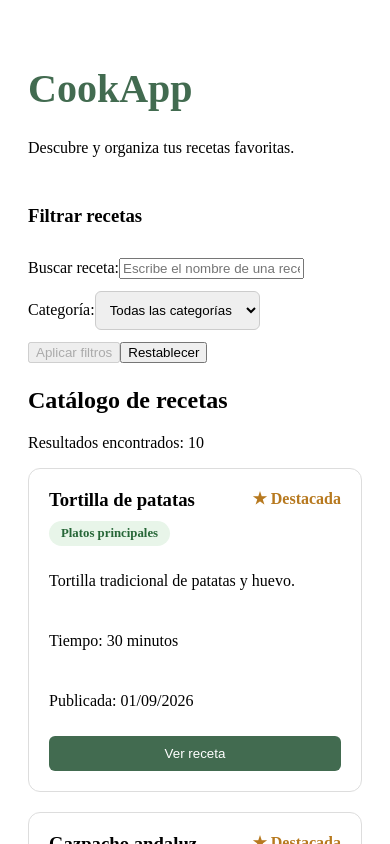
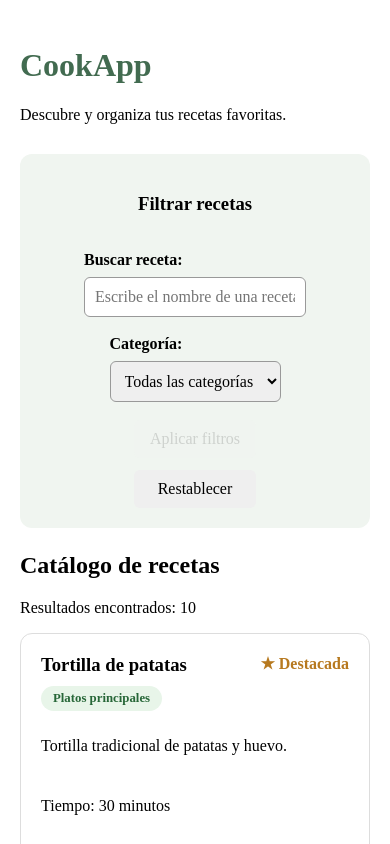
Before and after one commit to PaulaTeixidor/ioc-angular-cookapp-Paula-Castro, an Angular app: page / in a window 390 px wide. Shown: the top 844 px of the page. Built offline with nearby package versions, Linux system fonts and the light colour scheme.

Commit message:
feat: completa accesibilidad y diseño responsive EAC2

```diff
--- a/src/app/app.component.html
+++ b/src/app/app.component.html
@@ -1,7 +1,19 @@
-<main class="main-container">
+
+<a class="skip-link" href="#contenido-principal">
+  Saltar al contenido principal
+</a>
+
+<a class="skip-link" href="#contenido-principal">
+  Saltar al contenido principal
+</a>
+
+
+<main id="contenido-principal" class="main-container">
   <header>
     <h1>CookApp</h1>
     <p>Descubre y organiza tus recetas favoritas.</p>
+
+
   </header>
 
   <app-receta-filter
@@ -10,7 +22,7 @@
 
 <h2>Catálogo de recetas</h2>
 
-<p class="contador">
+<p class="contador" role="status" aria-live="polite">
   Resultados encontrados: {{ recetasFiltradas.length }}
 </p>
 
--- a/src/app/app.component.scss
+++ b/src/app/app.component.scss
@@ -1,7 +1,7 @@
 .main-container {
-  max-width: 1200px;
+  width: min(100% - 40px, 1200px);
   margin: 0 auto;
-  padding: 30px 20px;
+  padding: 30px 0;
 }
 
 header {
@@ -19,3 +19,19 @@ header h1 {
   border-radius: 12px;
   background: #f0f5f0;
 }
+
+/* Adaptación a móviles */
+@media (max-width: 600px) {
+  .main-container {
+    width: calc(100% - 24px);
+    padding: 18px 0;
+  }
+
+  header h1 {
+    font-size: 2rem;
+  }
+
+  .detalle {
+    padding: 16px;
+  }
+}
--- a/src/app/components/receta-filter/receta-filter.component.html
+++ b/src/app/components/receta-filter/receta-filter.component.html
@@ -1,7 +1,5 @@
 <form #formulario="ngForm" (ngSubmit)="aplicarFiltros()">
-
   <div class="filtros">
-
     <h3>Filtrar recetas</h3>
 
     <!-- Campo de búsqueda -->
@@ -17,10 +15,12 @@
         minlength="3"
         #texto="ngModel"
         placeholder="Escribe el nombre de una receta..."
+        [attr.aria-invalid]="texto.invalid && (texto.dirty || texto.touched)"
+        aria-describedby="error-busqueda"
       />
 
       @if (texto.invalid && (texto.dirty || texto.touched)) {
-        <div class="error">
+        <div id="error-busqueda" class="error" role="alert">
           @if (texto.errors?.['required']) {
             <p>El campo de búsqueda es obligatorio.</p>
           }
@@ -64,7 +64,5 @@
         Restablecer
       </button>
     </div>
-
   </div>
-
 </form>
--- a/src/app/components/receta-filter/receta-filter.component.scss
+++ b/src/app/components/receta-filter/receta-filter.component.scss
@@ -11,3 +11,70 @@ select {
   border: 1px solid #ccc;
   border-radius: 6px;
 }
+
+.filtros {
+  display: flex;
+  flex-direction: column;
+  gap: 18px;
+  padding: 20px;
+  background: #f0f5f0;
+  border-radius: 12px;
+}
+
+.campo {
+  display: flex;
+  flex-direction: column;
+  gap: 8px;
+}
+
+.campo label {
+  font-weight: 600;
+}
+
+.campo input,
+.campo select {
+  width: 100%;
+  box-sizing: border-box;
+  padding: 10px;
+  border: 1px solid #999;
+  border-radius: 6px;
+  font: inherit;
+}
+
+.error {
+  color: #b42318;
+  font-size: 0.9rem;
+}
+
+.error p {
+  margin: 4px 0;
+}
+
+.botones {
+  display: flex;
+  flex-wrap: wrap;
+  gap: 12px;
+}
+
+.botones button {
+  padding: 10px 16px;
+  border: none;
+  border-radius: 6px;
+  cursor: pointer;
+  font: inherit;
+}
+
+.botones button:disabled {
+  opacity: 0.5;
+  cursor: not-allowed;
+}
+
+@media (max-width: 600px) {
+  .botones {
+    flex-direction: column;
+  }
+
+  .botones button {
+    width: 100%;
+  }
+}
--- a/src/app/components/receta-list/receta-list.component.html
+++ b/src/app/components/receta-list/receta-list.component.html
@@ -11,10 +11,10 @@
 
   } @else {
 
-    <p class="mensaje-vacio">
-      No se han encontrado recetas.
-      Prueba  modificar los filtros.
-    </p>
+  <p class="mensaje-vacio" role="status">
+  No se han encontrado recetas.
+  Prueba  modificar los filtros.
+</p>
 
   }
 
--- a/src/styles.scss
+++ b/src/styles.scss
@@ -1 +1,49 @@
-/* You can add global styles to this file, and also import other style files */
+
+.skip-link {
+  position: absolute;
+  top: -100px;
+  left: 10px;
+  z-index: 1000;
+  padding: 12px 16px;
+  background-color: #222;
+  color: white;
+  border-radius: 6px;
+}
+
+.skip-link:focus {
+  top: 10px;
+}
+
+/* Accesibilidad: foco visible */
+button:focus-visible,
+a:focus-visible,
+input:focus-visible,
+select:focus-visible,
+textarea:focus-visible {
+  outline: 3px solid #2563eb;
+  outline-offset: 3px;
+}
+
+.skip-link {
+  position: absolute;
+  top: -100px;
+  left: 10px;
+  z-index: 1000;
+  padding: 12px 16px;
+  background: #222;
+  color: white;
+  border-radius: 6px;
+}
+
+.skip-link:focus {
+  top: 10px;
+}
+
+button:focus-visible,
+a:focus-visible,
+input:focus-visible,
+select:focus-visible,
+textarea:focus-visible {
+  outline: 3px solid #2563eb;
+  outline-offset: 3px;
+}
```
